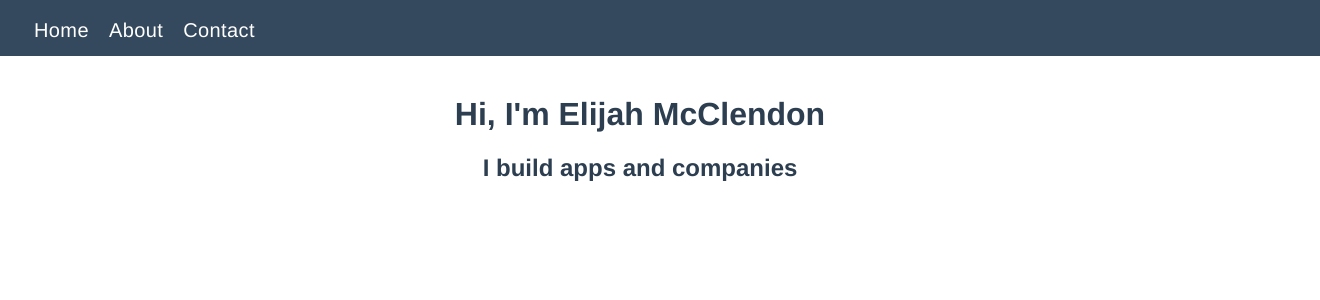
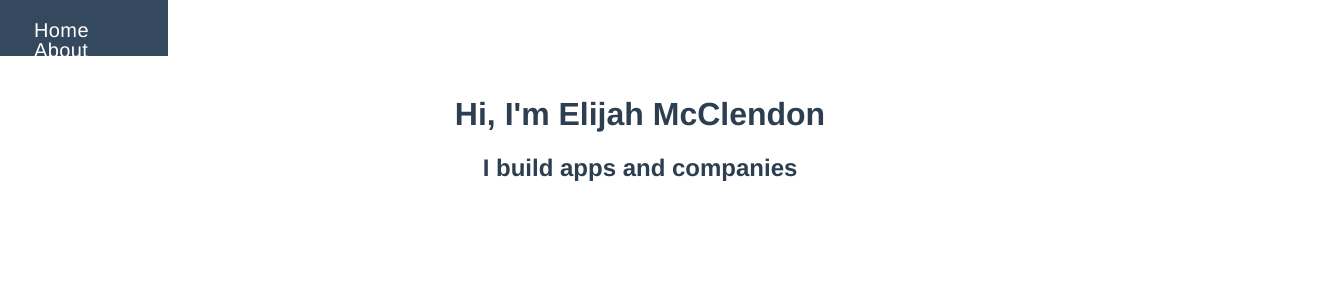
Before and after one commit to elimcjah/My-Portfolio-Vue-PWA, a Vue app: page /#/ in a window 1280 px wide. Shown: the top 300 px of the page, 1320 px wide, since content can reach past the window. Built offline with nearby package versions, Linux system fonts and the light colour scheme.

Commit message:
Update NavBar

```diff
--- a/src/components/AppNavBar.vue
+++ b/src/components/AppNavBar.vue
@@ -24,7 +24,7 @@ header {
   background-color: #35495E;
   color: #ffffff;
   overflow: hidden;
-  width: 100%;
+  width: 10%;
 }
 
 header ul {
```
